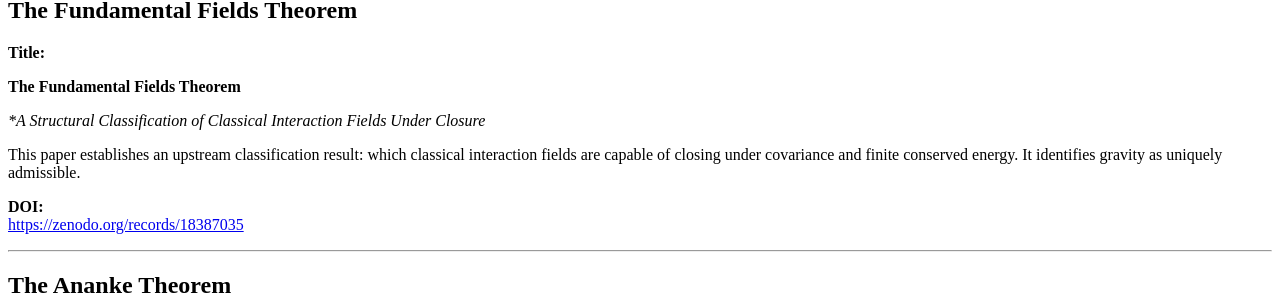
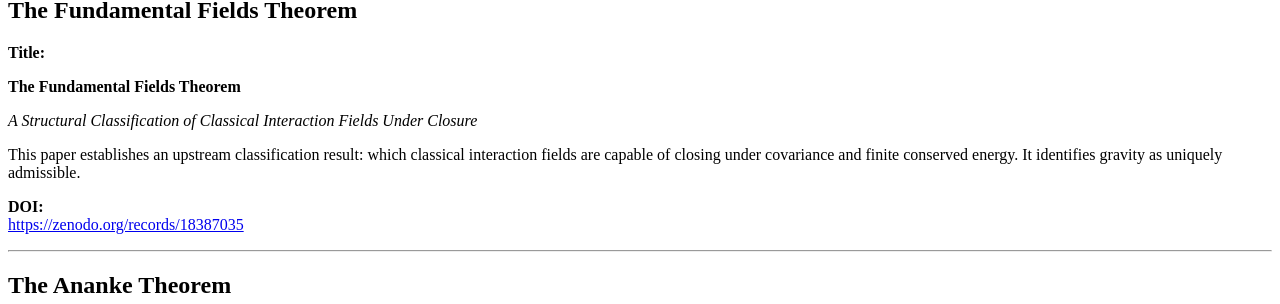
Before and after one commit to ananke-research/ananke-theorem, a Jekyll site: the page built from pages/Papers and DOIs.md, in a window 1280 px wide. Shown: the part 210-514 px from the top of the page. Built offline with Jekyll 4.4.1, drawn with Linux system fonts in a browser that asks for light colours.

```diff
--- a/pages/Papers and DOIs.md
+++ b/pages/Papers and DOIs.md
@@ -17,7 +17,7 @@ All papers are archived on **Zenodo** with permanent DOIs.
 
 **The Fundamental Fields Theorem**
 
-**A Structural Classification of Classical Interaction Fields Under Closure*
+*A Structural Classification of Classical Interaction Fields Under Closure*
 
 This paper establishes an upstream classification result: which classical interaction fields are capable of closing under covariance and finite conserved energy. It identifies gravity as uniquely admissible.
 
```
